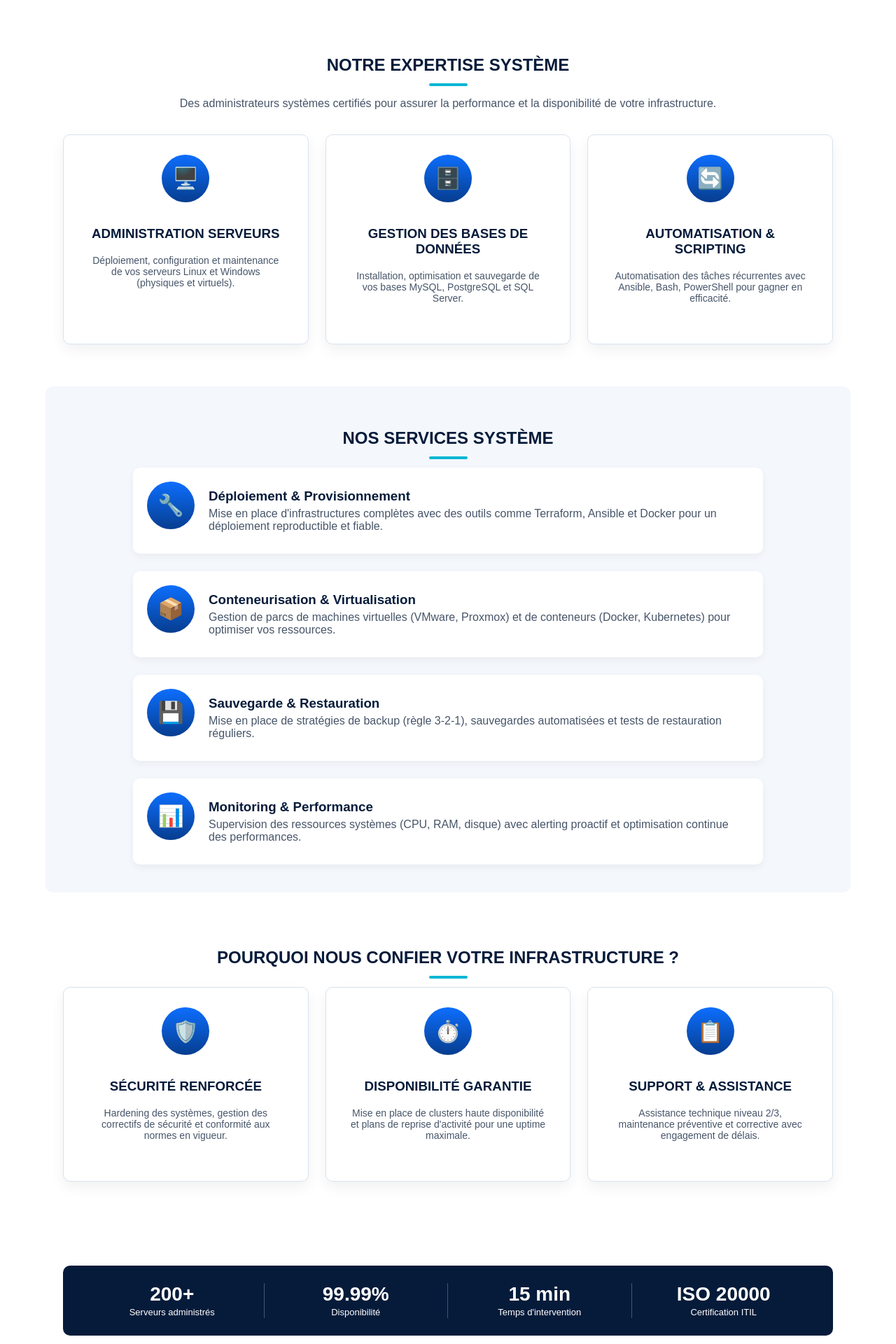
After one commit to Flo466/TechSecure, a Flask app: page /services/administration-systeme in a window 1280 px wide. The commit adds this page. Shown: the part 514-2434 px from the top of the page at 70% size. Run offline with Flask 3, Linux system fonts and the light colour scheme; some libraries are stand-ins or nearby versions.

Commit message:
feat and fix: Add Administration Système page, route, and fix card heights in services

```diff
--- a/app/app.py
+++ b/app/app.py
@@ -65,6 +65,11 @@ def supervision_reseau():
 def cloud_computing():
     # Render the cloud computing detailed page
     return render_template("cloud_computing.html")
+
+@app.route("/services/administration-systeme")
+def administration_systeme():
+    # Render the system administration detailed page
+    return render_template("administration_systeme.html")
 
 # ==============================================================================
 # BRANCHES (FILIALES) ROUTES
--- a/app/static/style.css
+++ b/app/static/style.css
@@ -147,7 +147,19 @@ main {
     grid-template-columns: repeat(4, 1fr);
 }
 
-.card, .service-card {
+.card {
+    display: grid;
+    gap: 24px;
+}
+
+.card > a {
+    display: flex;
+    text-decoration: none;
+    color: inherit;
+}
+
+.card > a > div,
+.card > div {
     background: white;
     border: 1px solid var(--bordure);
     border-radius: 10px;
@@ -155,9 +167,14 @@ main {
     box-shadow: 0 8px 20px rgba(15, 23, 42, .06);
     overflow: hidden;
     transition: .2s;
+    width: 100%;
+    display: flex;
+    flex-direction: column;
+    height: 100%;
 }
 
-.card:hover, .service-card:hover {
+.card > a:hover > div,
+.card > div:hover {
     transform: translateY(-4px);
 }
 
@@ -165,18 +182,21 @@ main {
     width: 100%;
     height: 170px;
     object-fit: cover;
+    flex-shrink: 0;
 }
 
-.card h3, .service-card h3 {
+.card h3 {
     text-transform: uppercase;
     color: var(--bleu-nuit);
     margin-bottom: 5px;
+    padding: 0 15px;
 }
 
-.card p, .service-card p {
+.card p {
     color: #475569;
     font-size: 14px;
     padding: 0 15px 15px;
+    flex-grow: 1;
 }
 
 .service-card {
--- /dev/null
+++ b/app/templates/administration_systeme.html
@@ -0,0 +1,139 @@
+{% extends 'base.html' %}
+
+{% block content %}
+
+<!-- Hero Spécifique Administration Système -->
+<div class="hero"
+    style="background: linear-gradient(90deg, rgba(6, 27, 58, .95), rgba(6, 27, 58, .55)), url('/static/IMAGE/AIS.jpg') center/cover;">
+    <div class="hero-text">
+        <h1>Administration Système</h1>
+        <p>Gestion complète et sécurisée de vos serveurs, bases de données et infrastructures critiques.</p>
+        <a href="{{ url_for('contact') }}" class="btn">Demander un devis</a>
+    </div>
+</div>
+
+<section class="section">
+    <h2>NOTRE EXPERTISE SYSTÈME</h2>
+    <p class="intro">Des administrateurs systèmes certifiés pour assurer la performance et la disponibilité de votre
+        infrastructure.</p>
+
+    <div class="card three">
+
+        <div class="service-card">
+            <div class="icon">🖥️</div>
+            <h3>Administration Serveurs</h3>
+            <p>Déploiement, configuration et maintenance de vos serveurs Linux et Windows (physiques et virtuels).</p>
+        </div>
+
+        <div class="service-card">
+            <div class="icon">🗄️</div>
+            <h3>Gestion des Bases de Données</h3>
+            <p>Installation, optimisation et sauvegarde de vos bases MySQL, PostgreSQL et SQL Server.</p>
+        </div>
+
+        <div class="service-card">
+            <div class="icon">🔄</div>
+            <h3>Automatisation & Scripting</h3>
+            <p>Automatisation des tâches récurrentes avec Ansible, Bash, PowerShell pour gagner en efficacité.</p>
+        </div>
+
+    </div>
+</section>
+
+<section class="section" style="background: var(--gris); border-radius: 10px; padding: 40px;">
+    <h2>NOS SERVICES SYSTÈME</h2>
+
+    <div style="display: flex; flex-direction: column; gap: 25px; max-width: 900px; margin: auto;">
+
+        <div
+            style="display: flex; gap: 20px; align-items: center; background: white; padding: 20px; border-radius: 10px; box-shadow: 0 4px 12px rgba(0,0,0,.05);">
+            <div class="icon" style="min-width: 68px;">🔧</div>
+            <div>
+                <h3 style="margin: 0 0 5px; color: var(--bleu-nuit);">Déploiement & Provisionnement</h3>
+                <p style="margin: 0; color: #475569;">Mise en place d'infrastructures complètes avec des outils comme
+                    Terraform, Ansible et Docker pour un déploiement reproductible et fiable.</p>
+            </div>
+        </div>
+
+        <div
+            style="display: flex; gap: 20px; align-items: center; background: white; padding: 20px; border-radius: 10px; box-shadow: 0 4px 12px rgba(0,0,0,.05);">
+            <div class="icon" style="min-width: 68px;">📦</div>
+            <div>
+                <h3 style="margin: 0 0 5px; color: var(--bleu-nuit);">Conteneurisation & Virtualisation</h3>
+                <p style="margin: 0; color: #475569;">Gestion de parcs de machines virtuelles (VMware, Proxmox) et de
+                    conteneurs (Docker, Kubernetes) pour optimiser vos ressources.</p>
+            </div>
+        </div>
+
+        <div
+            style="display: flex; gap: 20px; align-items: center; background: white; padding: 20px; border-radius: 10px; box-shadow: 0 4px 12px rgba(0,0,0,.05);">
+            <div class="icon" style="min-width: 68px;">💾</div>
+            <div>
+                <h3 style="margin: 0 0 5px; color: var(--bleu-nuit);">Sauvegarde & Restauration</h3>
+                <p style="margin: 0; color: #475569;">Mise en place de stratégies de backup (règle 3-2-1), sauvegardes
+                    automatisées et tests de restauration réguliers.</p>
+            </div>
+        </div>
+
+        <div
+            style="display: flex; gap: 20px; align-items: center; background: white; padding: 20px; border-radius: 10px; box-shadow: 0 4px 12px rgba(0,0,0,.05);">
+            <div class="icon" style="min-width: 68px;">📊</div>
+            <div>
+                <h3 style="margin: 0 0 5px; color: var(--bleu-nuit);">Monitoring & Performance</h3>
+                <p style="margin: 0; color: #475569;">Supervision des ressources systèmes (CPU, RAM, disque) avec
+                    alerting proactif et optimisation continue des performances.</p>
+            </div>
+        </div>
+
+    </div>
+</section>
+
+<section class="section">
+    <h2>POURQUOI NOUS CONFIER VOTRE INFRASTRUCTURE ?</h2>
+
+    <div class="card three">
+
+        <div class="service-card">
+            <div class="icon">🛡️</div>
+            <h3>Sécurité Renforcée</h3>
+            <p>Hardening des systèmes, gestion des correctifs de sécurité et conformité aux normes en vigueur.</p>
+        </div>
+
+        <div class="service-card">
+            <div class="icon">⏱️</div>
+            <h3>Disponibilité Garantie</h3>
+            <p>Mise en place de clusters haute disponibilité et plans de reprise d'activité pour une uptime maximale.
+            </p>
+        </div>
+
+        <div class="service-card">
+            <div class="icon">📋</div>
+            <h3>Support & Assistance</h3>
+            <p>Assistance technique niveau 2/3, maintenance préventive et corrective avec engagement de délais.</p>
+        </div>
+
+    </div>
+</section>
+
+<section class="section">
+    <div class="stats">
+        <div>
+            <strong>200+</strong>
+            <span>Serveurs administrés</span>
+        </div>
+        <div>
+            <strong>99.99%</strong>
+            <span>Disponibilité</span>
+        </div>
+        <div>
+            <strong>15 min</strong>
+            <span>Temps d'intervention</span>
+        </div>
+        <div>
+            <strong>ISO 20000</strong>
+            <span>Certification ITIL</span>
+        </div>
+    </div>
+</section>
+
+{% endblock %}
```
Also changed, not shown: app/templates/services.html (+10 -2 lines), 1 other file.
